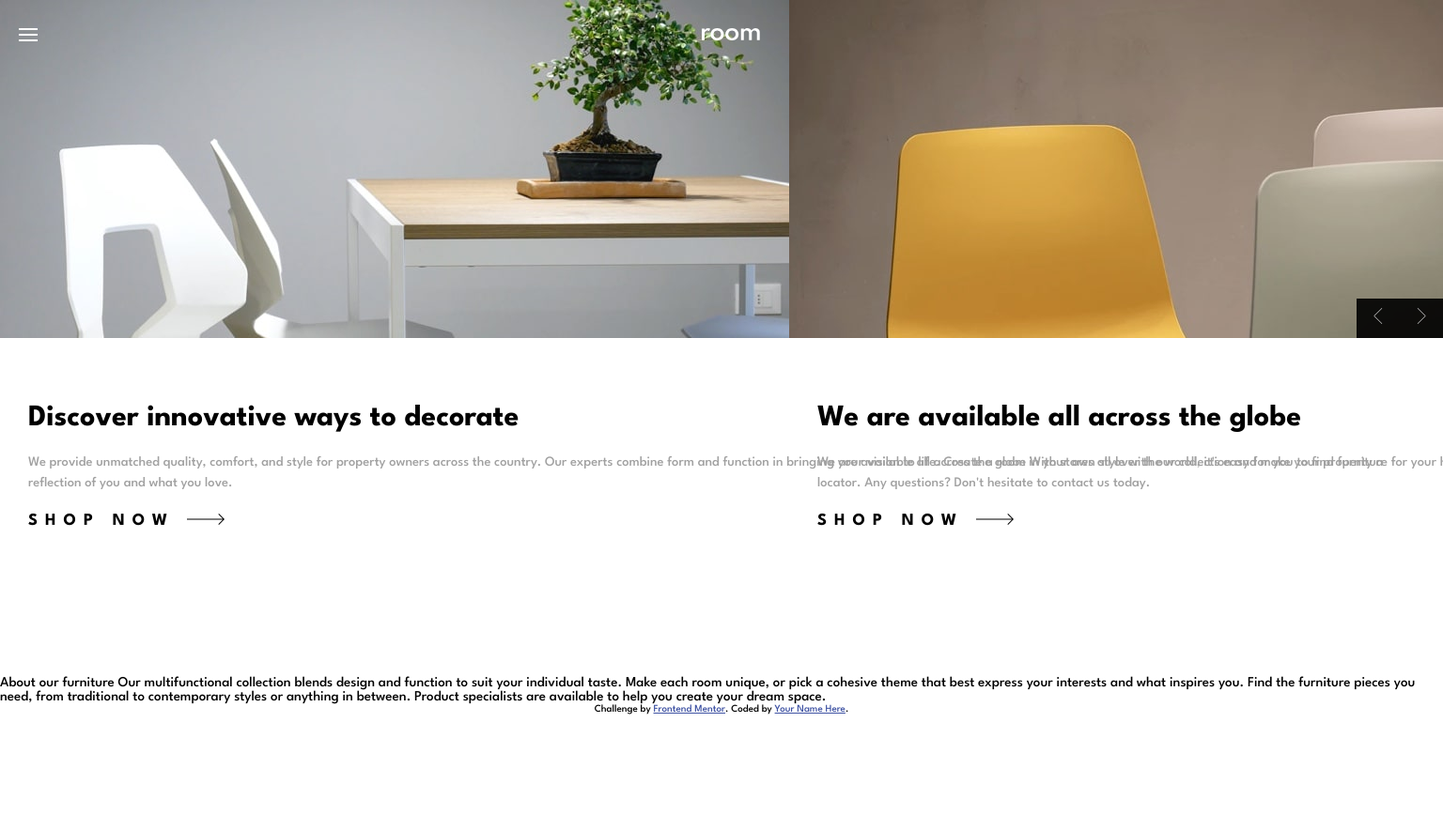
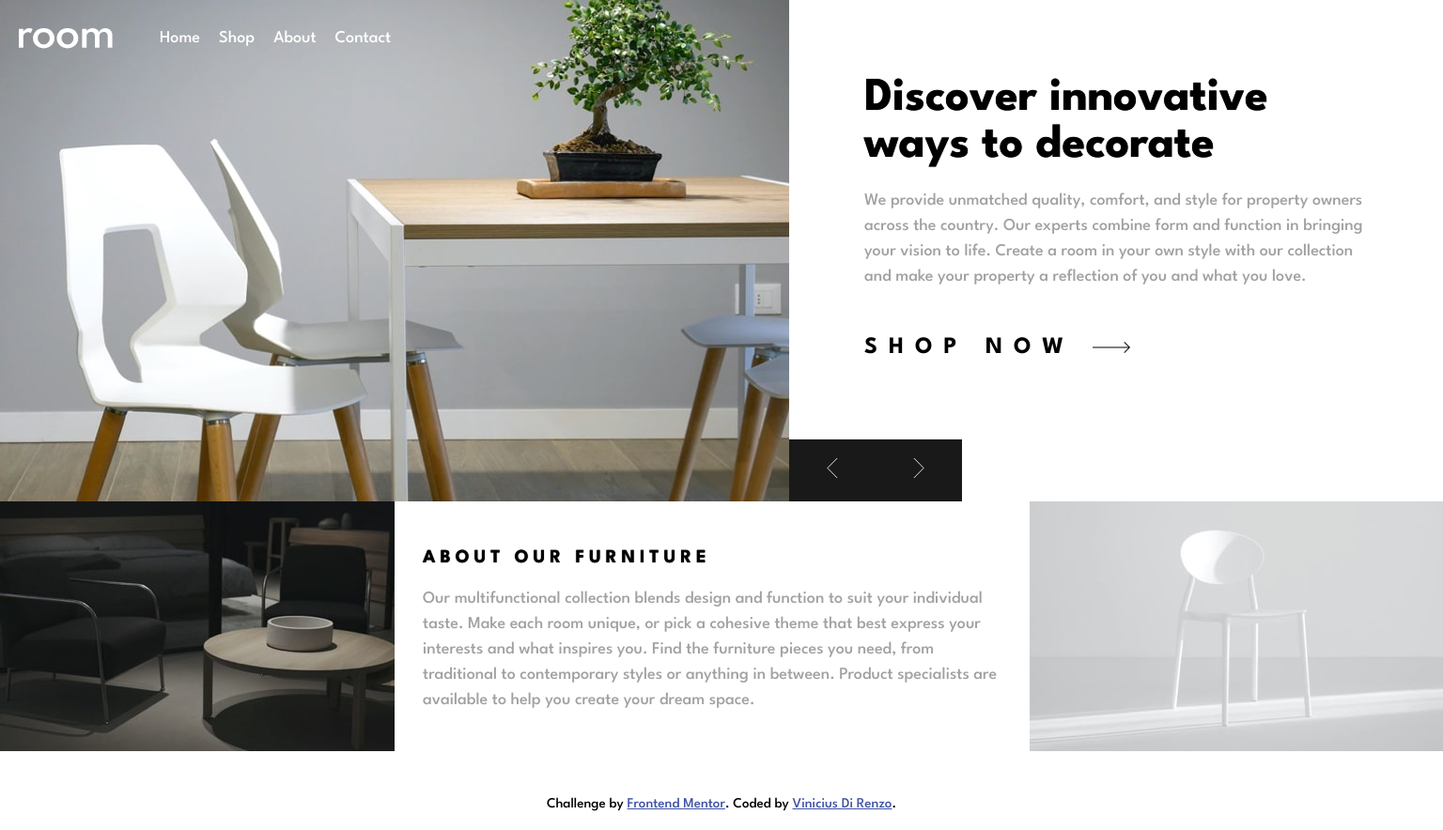
Before and after one commit to DiRenzoV/Room-Homepage, a plain HTML site: page index.html in a window 1536 px wide. Shown: the whole page at 94% size. Before the commit the page ends 800 px from the top, so only its background shows below. Drawn offline with Linux system fonts and the light colour scheme.

Commit message:
mostly done.

```diff
--- a/css/styles.css
+++ b/css/styles.css
@@ -24,12 +24,23 @@ body {
   line-height: 1;
 }
 
+
+
 /* --- Typography --- */
 
 
 .header {
   font-size: 3.2rem;
   margin: 2rem 0;
+  text-shadow: 0 0 1px var(--black);
+}
+
+.heading {
+  font-size: 1.5rem;
+  text-transform: uppercase;
+  letter-spacing: 5px;
+  margin-bottom: 2rem;
+  text-shadow: 0 0 1px var(--black)
 }
 
 .body-text {
@@ -42,11 +53,10 @@ body {
 .link {
   color: var(--black);
   font-weight: 700;
-  font-size: 1.8rem;
-  letter-spacing: 8px;
+  font-size: 1.6rem;
+  letter-spacing: 12px;
   text-transform: uppercase;
   text-decoration: none;
-
 }
 
 .arrow {
@@ -59,8 +69,25 @@ body {
 }
 
 
-.block-slider__slide {
-  padding: 5rem 3rem;
+
+
+@media screen and ( min-width: 1440px ) {
+  .header {
+    font-size: 5rem;
+  }
+
+  .heading {
+    font-size: 2rem;
+  }
+
+  .body-text {
+    font-size: 1.8rem;
+    margin-bottom: 5rem;
+  }
+
+  .link {
+    font-size: 2.5rem;
+  }
 }
 
 /* --- hero --- */
@@ -68,6 +95,12 @@ body {
 .hero {
   height: 360px;
   position: relative;
+}
+
+@media screen and ( min-width: 1440px ) {
+  .hero {
+    height: 100%
+  }
 }
 
 /* --- Nav --- */
@@ -81,7 +114,13 @@ body {
 }
 
 .hamburger {
+  background-image: url(/images/icon-hamburger.svg);
+  background-repeat: no-repeat;
+  width: 2rem;
+  height: 1.7rem;
   cursor: pointer;
+  transition: .2s;
+  transition-delay: .1s;
 }
 
 .logo {
@@ -90,13 +129,52 @@ body {
 }
 
 .menu {
-  background-color: white;
-  padding: 2rem 1rem;
+  background-color: var(--white);
+  border-radius: 0 10rem 10rem 0;
+  padding: 3.2rem 1rem;
   position: absolute;
-  top: -100%;
-  right: 0;
+  top: 0;
+  left: -100%;
+  transition: left .3s, border-radius .5s;
+  width: 100%;
+}
+
+.menu.open {
   left: 0;
+  border-radius: 0 ;
+
 }
+
+
+.hamburger.open {
+  background-image: url(/images/icon-close.svg);
+  z-index: 1;
+}
+
+@media screen and ( min-width: 1440px ) {
+  .logo img {
+    width: 10rem;
+  }
+
+  .logo {
+    margin: 0;
+  }
+
+  .menu {
+    background: transparent;
+    top: 0;
+    left: 15rem;
+  }
+
+  .nav__list {
+    width: fit-content;
+  }
+
+  .hamburger {
+    display: none;
+  }
+}
+
 
 /* ---  List  --- */
 
@@ -114,6 +192,12 @@ body {
   margin: 0 1rem;
 }
 
+@media screen and ( min-width: 1440px ) {
+  .list__item a {
+    color: var(--white);
+  }
+}
+
 /* --- Slider --- */
 
 .slider {
@@ -122,19 +206,10 @@ body {
   overflow: hidden;
   display: flex;
   flex-direction: column;
-
 }
 
 
-.slider__track-container {
-  position: absolute;
-  top: 0;
-  bottom: 0;
-}
-
 .slider__track {
-  width: 100%;
-  height: 100%;
   transition: transform 300ms;
 }
 
@@ -142,6 +217,19 @@ body {
   position: absolute;
   top: 0;
   bottom: 0;
+}
+
+@media screen and (min-width: 400px ) {
+
+}
+
+@media screen and ( min-width: 1440px ) {
+  .sliders__holder {
+    display: grid;
+    grid-template-columns: 840px auto;
+    height: 534px;
+  }
+
 }
 
 /* --- Buttons --- */
@@ -168,6 +256,22 @@ body {
   background-color: rgba(0, 0, 0, 0.8);
 }
 
+@media screen and ( min-width: 1440px ) {
+
+  .slider__buttons {
+    transform: translateX(100%);
+  }
+
+
+  .btn {
+    padding: 2rem 4rem
+  }
+
+  .btn img {
+    width: 1.2rem;
+  }
+}
+
 /* --- block-slider --- */
 
 .block-slider__container {
@@ -177,7 +281,6 @@ body {
 
 .block-slider__track {
   position: relative;
-  height: 100%;
   transition: transform 350ms;
   transition-timing-function: cubic-bezier(1,.27,0,1.26);
   transition-delay: 80ms;
@@ -185,14 +288,45 @@ body {
 
 .block-slider__slide {
   position: absolute;
-  top: 0;
-  bottom: 0;
-  height: 100%;
   width: 100%;
+  padding: 5rem 3rem;
+}
+
+@media screen and ( min-width: 1440px ) {
+  .block-slider__slide {
+    padding: 6rem 8rem 3rem;
+  }
+
+  .block-slider__container {
+    height: 100%;
+  }
+}
+
+/* --- Block About --- */
+
+.image-about img {
+  width: 100%;
+}
+
+.about {
+  padding: 5rem 3rem 2rem;
+}
+
+@media screen and ( min-width: 1440px ) {
+  .block-about {
+    display: grid;
+    grid-template-columns: repeat(3, auto);
+  }
 }
 
 
 /* --- Attribution --- */
 
-.attribution { font-size: 11px; text-align: center; }
-.attribution a { color: hsl(228, 45%, 44%); }
+.attribution {
+  font-size: 1.5rem;
+  text-align: center;
+  padding: 2rem;
+}
+.attribution a {
+  color: hsl(228, 45%, 44%);
+}
--- a/index.html
+++ b/index.html
@@ -30,12 +30,11 @@
     <title>Frontend Mentor | Room homepage</title>
   </head>
   <body>
+    <div class="sliders__holder">
       <div class="hero">
         <div class="slider">
           <div class="nav">
-          <div class="hamburger">
-            <img src="/images/icon-hamburger.svg" alt="" />
-          </div>
+            <div class="hamburger"></div>
             <div class="logo">
               <img src="/images/logo.svg" alt="" />
             </div>
@@ -48,6 +47,8 @@
               </ul>
             </div>
           </div>
+
+          <!-- Slider -->
           <div class="slider__track-container">
             <div class="slider__track">
               <div class="slide current-slide">
@@ -91,6 +92,7 @@
               </div>
             </div>
           </div>
+        </div>
         <div class="slider__buttons">
           <button class="btn btn--slider" data-prev-button>
             <img src="/images/icon-angle-left.svg" alt="" />
@@ -100,19 +102,19 @@
           </button>
         </div>
       </div>
-    </div>
+
+      <!-- Block Slider -->
       <div class="block-slider__container">
         <div class="block-slider__track" data-block-slider-track>
           <div class="block-slider__slide current-block-slide" data-block-slide>
             <h2 class="header">Discover innovative ways to decorate</h2>
             <p class="body-text">
-            We provide unmatched quality, comfort, and style for property owners
-            across the country. Our experts combine form and function in
-            bringing your vision to life. Create a room in your own style with
-            our collection and make your property a reflection of you and what
-            you love.
+              We provide unmatched quality, comfort, and style for property
+              owners across the country. Our experts combine form and function
+              in bringing your vision to life. Create a room in your own style
+              with our collection and make your property a reflection of you and
+              what you love.
             </p>
-
             <a class="link" href="#">
               Shop now
               <img class="arrow" src="/images/icon-arrow.svg" alt="" />
@@ -122,12 +124,11 @@
             <h2 class="header">We are available all across the globe</h2>
             <p class="body-text">
               We are available all across the globe With stores all over the
-            world, it's easy for you to find furniture for your home or place of
-            business. Locally, we’re in most major cities throughout the
+              world, it's easy for you to find furniture for your home or place
+              of business. Locally, we’re in most major cities throughout the
               country. Find the branch nearest you using our store locator. Any
               questions? Don't hesitate to contact us today.
             </p>
-
             <a class="link" href="#">
               Shop now
               <img class="arrow" src="/images/icon-arrow.svg" alt="" />
@@ -138,11 +139,10 @@
             <p class="body-text">
               Our modern furniture store provide a high level of quality. Our
               company has invested in advanced technology to ensure that every
-            product is made as perfect and as consistent as possible. With three
-            decades of experience in this industry, we understand what customers
-            want for their home and office.
+              product is made as perfect and as consistent as possible. With
+              three decades of experience in this industry, we understand what
+              customers want for their home and office.
             </p>
-
             <a class="link" href="#">
               Shop now
               <img class="arrow" src="/images/icon-arrow.svg" alt="" />
@@ -150,19 +150,32 @@
           </div>
         </div>
       </div>
-
-    About our furniture Our multifunctional collection blends design and
-    function to suit your individual taste. Make each room unique, or pick a
-    cohesive theme that best express your interests and what inspires you. Find
-    the furniture pieces you need, from traditional to contemporary styles or
-    anything in between. Product specialists are available to help you create
-    your dream space.
+    </div>
+    <div class="block-about">
+      <div class="image-about">
+        <img src="/images/image-about-dark.jpg" alt="" />
+      </div>
+      <div class="about">
+        <h3 class="heading">About our furniture</h3>
+        <div class="body-text">
+          Our multifunctional collection blends design and function to suit your
+          individual taste. Make each room unique, or pick a cohesive theme that
+          best express your interests and what inspires you. Find the furniture
+          pieces you need, from traditional to contemporary styles or anything
+          in between. Product specialists are available to help you create your
+          dream space.
+        </div>
+      </div>
+      <div class="image-about">
+        <img src="/images/image-about-light.jpg" alt="" />
+      </div>
+    </div>
 
     <div class="attribution">
       Challenge by
       <a href="https://www.frontendmentor.io?ref=challenge" target="_blank"
         >Frontend Mentor</a
-      >. Coded by <a href="#">Your Name Here</a>.
+      >. Coded by <a href="#">Vinicius Di Renzo</a>.
     </div>
   </body>
 </html>
--- a/script.js
+++ b/script.js
@@ -1,8 +1,11 @@
 const slider = document.querySelector('.slider')
 const track = document.querySelector('.slider__track')
 const slides = Array.from(track.querySelectorAll('.slide'))
-const prevButton = slider.querySelector('[data-prev-button]')
-const nextButton = slider.querySelector('[data-next-button]')
+const prevButton = document.querySelector('[data-prev-button]')
+const nextButton = document.querySelector('[data-next-button]')
+const hamburger = document.querySelector('.hamburger')
+
+
 
 // block-slider
 
@@ -69,6 +72,12 @@ nextButton.addEventListener('click', e => {
 
   moveToSlide(track, currentSlide, nextSlide)
   moveToBlock(blockSliderTrack, currentBlockSlide, nextBlock)
+})
 
 
+hamburger.addEventListener('click', e => {
+  const menu = document.querySelector('.menu');
+
+  menu.classList.toggle('open')
+  hamburger.classList.toggle('open')
 })
```
Lines whose indentation alone changed are shown as unchanged.
